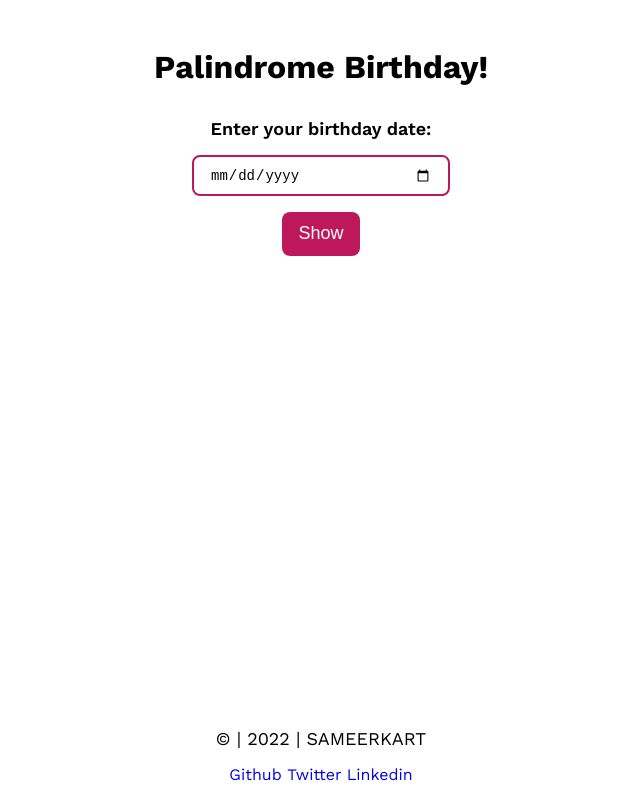
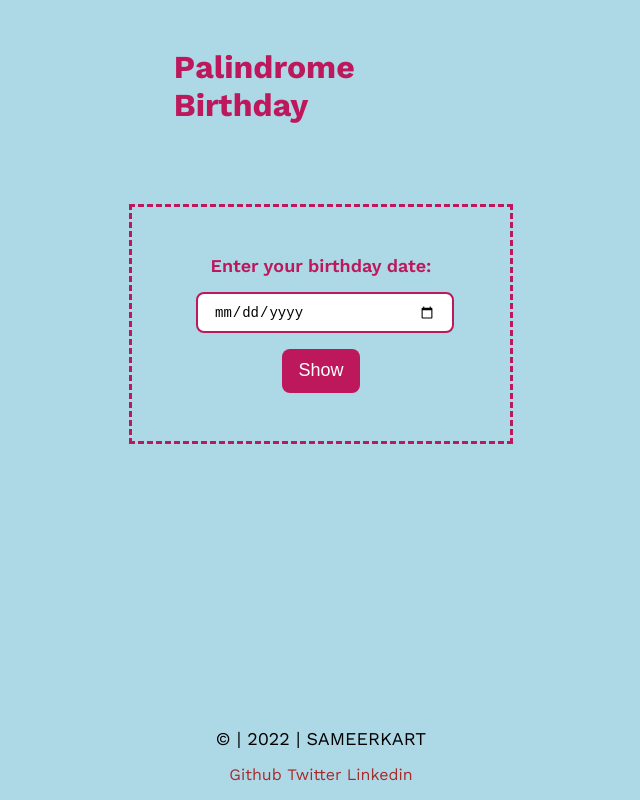
Before and after one commit to xxsameerx/palindrome-birthday, a plain HTML site: page index.html in a window 1280 px wide. Shown: the whole page, without its empty margins (319-959 px from the left). Drawn offline with nearby package versions, Linux system fonts and the light colour scheme.

Commit message:
style update

```diff
--- a/index.html
+++ b/index.html
@@ -9,35 +9,29 @@
 
   </head>
   <body>
-    <main>
-      <h2>Palindrome Birthday!</h2>
+    <h2 class="heading">Palindrome Birthday</h2>
+    <div class="main">
+       <main>
+
       <label class="input-label">Enter your birthday date:</label>
       <input class="input" id="bday-input" type="date" />
       <button id="show-btn">Show</button>
       <p id="result"></p>
-    </main>
-    <footer>
+    </main></div>
         <footer>
             <p>© | 2022 | SAMEERKART</p>
             <ul class="footer-list">
               <li>
                 <a class="links" href="https://github.com/xxsameerx">Github </a>
-
-
               </li>
               <li>
                 <a class="links" href="https://twitter.com/Xx_sameer_">Twitter</a>
-
                 </a>
               </li>
-
             <li>
                <a
                   class="links"
                   href="https://www.linkedin.com/in/mohammad-sameer-abbas-763802243/">Linkedin</a>
-
-
-
                 </a>
               </li>
             </ul>
--- a/main.js
+++ b/main.js
@@ -207,7 +207,7 @@ function reverseString(str) {
           resultDiv.innerText = `The nearest palindrome date is ${nextDate.day}-${nextDate.month}-${nextDate.year}, you missed by ${ctr1} days.`;
         }
       } else {
-        resultDiv.innerText = "Yay! Your birthday is palindrome!";
+        resultDiv.innerText = "hurrayy! Your birthday is palindrome!";
       }
     }
   }
--- a/style.css
+++ b/style.css
@@ -12,8 +12,29 @@
 
 body {
   font-family: "Work Sans", sans-serif;
+  background-color: lightblue;
 }
-
+.main{
+  border: 3px dashed #be185d;
+  text-align: center;
+  max-width: 30%;
+  width: 500px;
+  margin: auto;
+  margin-top: 5rem;
+}
+.links{
+  text-decoration: none;
+  color: brown;
+}
+.heading{
+  max-width: 23%;
+  margin: auto;
+  margin-bottom:1rem;
+  margin-top: 3rem;
+  color:#be185d;
+  background-color:;
+  border-radius:1%;
+}
 a {
   text-decoration: none;
 }
@@ -38,6 +59,7 @@ h2 {
   display: block;
   font-size: large;
   font-weight: 600;
+  color: #be185d;
 }
 
 .input {
```
